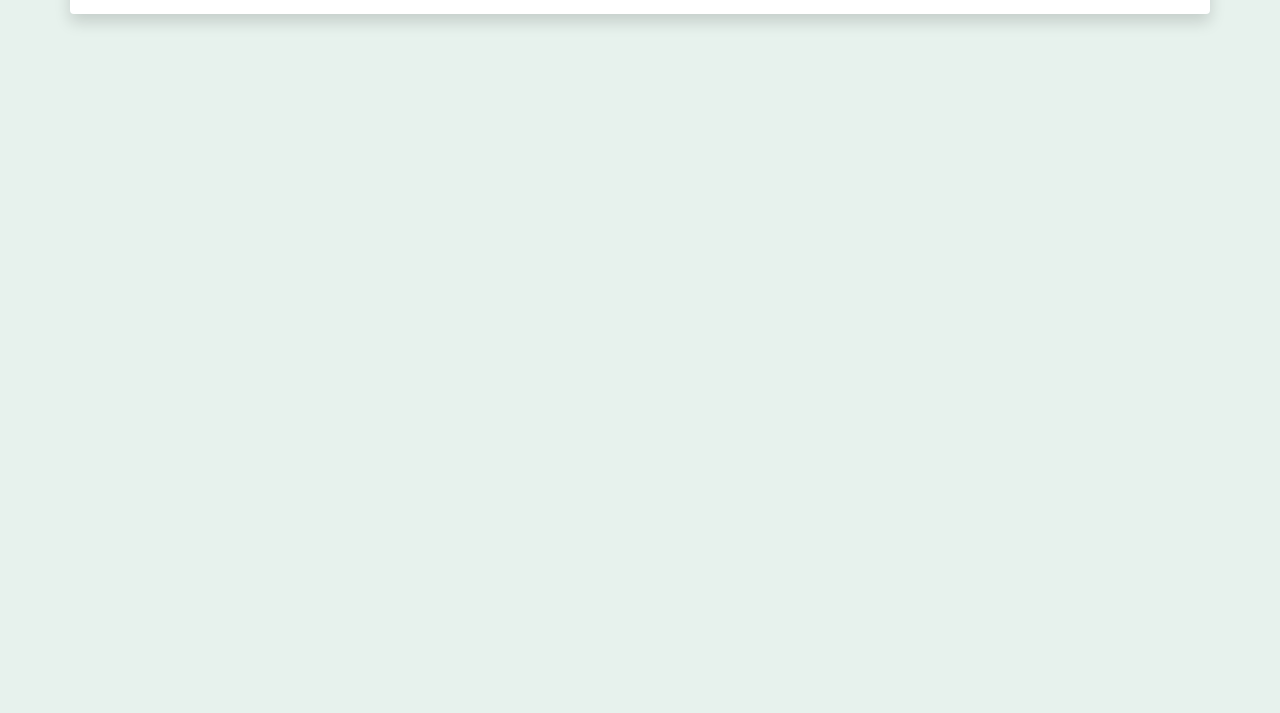
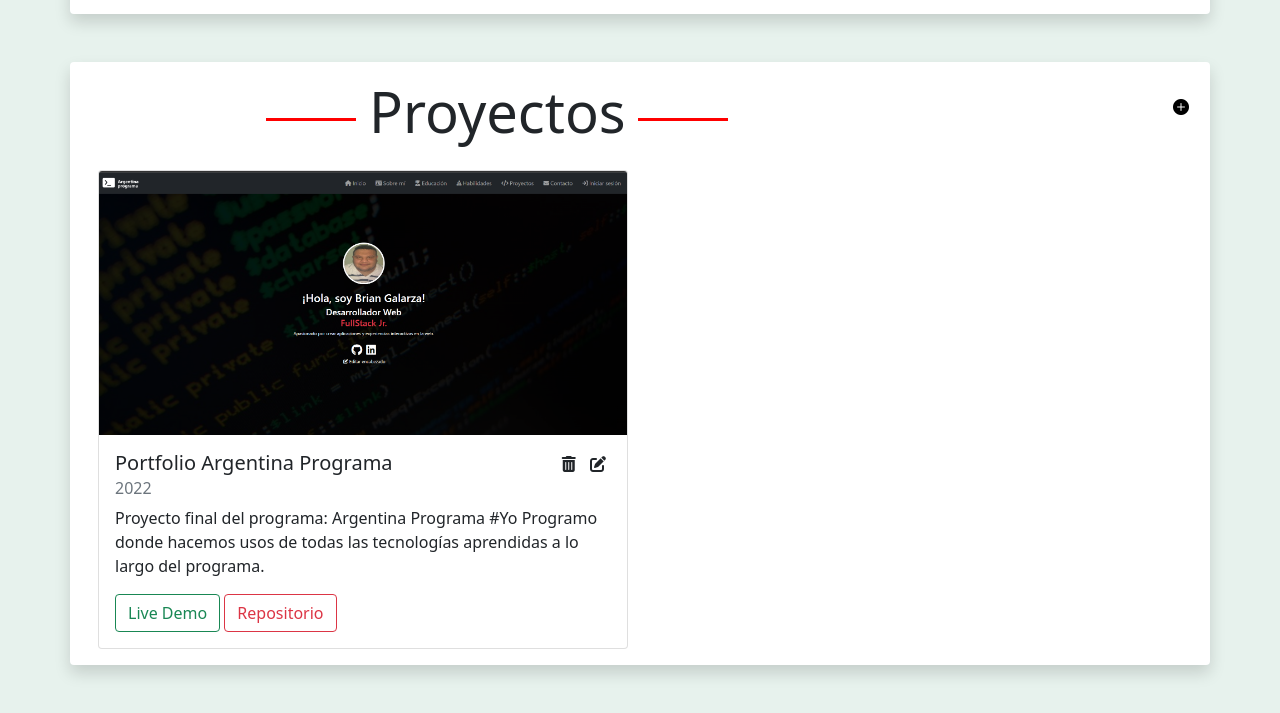
Before and after one commit to BrianGalarza12/BrianGalarza12.github.io, a plain HTML site: page index.html in a window 1280 px wide. Shown: the part 2210-2923 px from the top of the page. Before the commit the page ends 2272 px from the top, so only its background shows below. Drawn offline with nearby package versions, Linux system fonts and the light colour scheme.

Commit message:
agregado proyectos

```diff
--- a/index.html
+++ b/index.html
@@ -8,10 +8,11 @@
     <meta http-equiv="X-UA-Compatible" content="IE=edge">
     <meta name="viewport" content="width=device-width, initial-scale=1.0">
     <title>Portfolio Web</title>
-    <meta property="og:title" content="Portfolio web Brian Galarza"/>
-    <meta property="og:description" content="Hola, Bienvenidos a mi Portfolio. A lo largo de la página, podran observar observar mi desarrollo profesional"/>
-    <meta property="og:url" content="https://briangalarza12.github.io/"/>
-    <meta property="og:image" content="/assets/proyecto-portfolio.png"/>
+    <meta property="og:title" content="Portfolio web Brian Galarza" />
+    <meta property="og:description"
+        content="Hola, Bienvenidos a mi Portfolio. A lo largo de la página, podran observar observar mi desarrollo profesional" />
+    <meta property="og:url" content="https://briangalarza12.github.io/" />
+    <meta property="og:image" content="/assets/proyecto-portfolio.png" />
     <meta property="og:site_name" content="Portfolio Web Brian Galarza" />
 
     <!-- CSS only -->
@@ -53,7 +54,7 @@
 
                         <li class="nav-item"><a class="nav-link" href="#habilidades"><i
                                     class="fa-solid fa-cubes-stacked"></i>Habilidades</a></li>
-                        <li class="nav-item"><a class="nav-link" href="#"><i class="fa-solid fa-code"></i>Proyectos</a>
+                        <li class="nav-item"><a class="nav-link" href="#proyectos"><i class="fa-solid fa-code"></i>Proyectos</a>
                         </li>
 
                         <li class="nav-item"><a class="nav-link" href="#"><i
@@ -352,6 +353,36 @@
             </div>
         </section>
 
+        <section id="proyectos">
+            <div class="row bg-light shadow p-3 mb-5 bg-body rounded p-3">
+                <div class="col-12 position-relative ">
+                    <h2 class="efecto-linea display-4 title d-inline position-relative">Proyectos</h2>
+                    <Span class="edit-icon"><i class="bi bi-plus-circle-fill"></i>
+                    </Span>
+                </div>
+                <div class="col-6">
+                    <div class="card mt-4" style="width: 100%;">
+                        <img src="assets/proyecto-portfolio.png" class="card-img-top" alt="Portada Portfolio">
+                        <div class="card-body">
+                            <div class="d-flex justify-content-between">
+                                <h5 class="card-title">Portfolio Argentina Programa</h5>
+                            <span class="">
+                                <i class="fa-solid fa-trash-can"></i>
+                                <i class="fa-solid fa-pen-to-square"></i>
+                            </span>
+                            </div>
+                            <h6 class="card-subtitle mb-2 text-muted">2022</h6>
+                            <p class="card-text">Proyecto final del programa: Argentina Programa #Yo Programo donde
+                                hacemos usos de todas las tecnologías aprendidas a lo largo del programa.</p>
+                            <a href="#" class="btn btn-outline-success">Live Demo</a>
+                            <a href="https://github.com/BrianGalarza12/PortfolioWebFullStack" target="_blank"
+                                class="btn btn-outline-danger">Repositorio</a>
+                        </div>
+                    </div>
+                </div>
+            </div>
+        </section>
+
     </main>
 
     <!-- JavaScript Bundle with Popper -->
```
